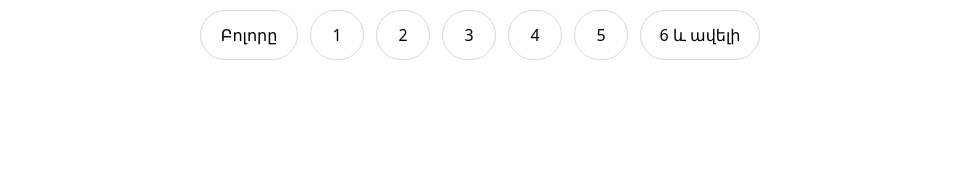
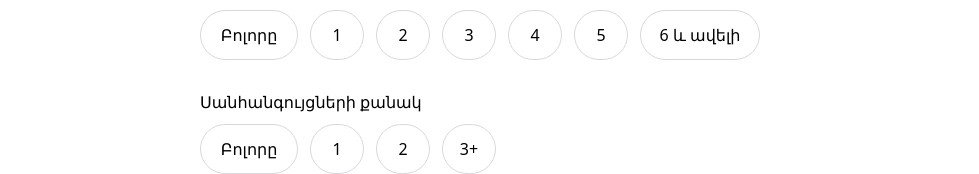
Before and after one commit to Rafikzaqaryan/Amaranoc.amm, a React (Vite) app: page / in a window 1280 px wide. Shown: the part 675-849 px from the top of the page, without its empty margins (160-1139 px from the left). Before the commit the page ends 800 px from the top, so only its background shows below. Built offline with nearby package versions, Linux system fonts and the light colour scheme; no server answers; the database is empty.

Commit message:
Done NavLeftPart Bathroom part

```diff
--- /dev/null
+++ b/src/Components/Nav/NavLeftPart/Bathrooms.tsx
@@ -0,0 +1,64 @@
+import { useFilter } from "../../FilterContext";
+import { useState } from "react";
+
+export default function Bathrooms() {
+  const { setBathroomFilters } = useFilter();
+  const [selected, setSelected] = useState<number | "all" | null>(null);
+
+  const handleBathroomFilter = (value: number | "all") => {
+    setSelected(value);
+    if (value === "all") {
+      setBathroomFilters([]);
+    } else {
+      setBathroomFilters([value]);
+    }
+  };
+
+  return (
+    <div className="pt-[30px]">
+      <h1 className="text-[black]">Սանհանգույցների քանակ</h1>
+      <div className="flex flex-wrap gap-x-3 gap-y-1  pt-[10px] ">
+        <button
+          onClick={() => handleBathroomFilter("all")}
+          className={`w-[98px] h-[50px] border rounded-[40px] border-[#d8d9dc] cursor-pointer ${
+            selected === "all"
+              ? "bg-black text-white"
+              : "bg-white text-black  hover:bg-[#eeee]"
+          }`}
+        >
+          Բոլորը
+        </button>
+        <button
+          onClick={() => handleBathroomFilter(1)}
+          className={`w-[54px] h-[50px] border rounded-[40px] border-[#d8d9dc] cursor-pointer ${
+            selected === 1
+              ? "bg-black text-white"
+              : "bg-white text-black  hover:bg-[#eeee]"
+          }`}
+        >
+          1
+        </button>
+        <button
+          onClick={() => handleBathroomFilter(2)}
+          className={`w-[54px] h-[50px] border rounded-[40px] border-[#d8d9dc] cursor-pointer ${
+            selected === 2
+              ? "bg-black text-white"
+              : "bg-white text-black  hover:bg-[#eeee]"
+          }`}
+        >
+          2
+        </button>
+        <button
+          onClick={() => handleBathroomFilter(3)}
+          className={`w-[54px] h-[50px] border rounded-[40px] border-[#d8d9dc] cursor-pointer ${
+            selected === 3
+              ? "bg-black text-white"
+              : "bg-white text-black  hover:bg-[#eeee]"
+          }`}
+        >
+          3+
+        </button>
+      </div>
+    </div>
+  );
+}
--- a/src/Components/Nav/NavLeftPart/NavLeftPart.tsx
+++ b/src/Components/Nav/NavLeftPart/NavLeftPart.tsx
@@ -1,3 +1,4 @@
+import Bathrooms from "./Bathrooms";
 import Location from "./Location";
 import MinMaxFilter from "./MinMaxFilter";
 import Overnight from "./Overnight";
@@ -10,6 +11,7 @@ export default function NavLeftPart() {
       <MinMaxFilter />
       <Overnight />
       <Rooms />
+      <Bathrooms />
     </div>
   );
 }
```
